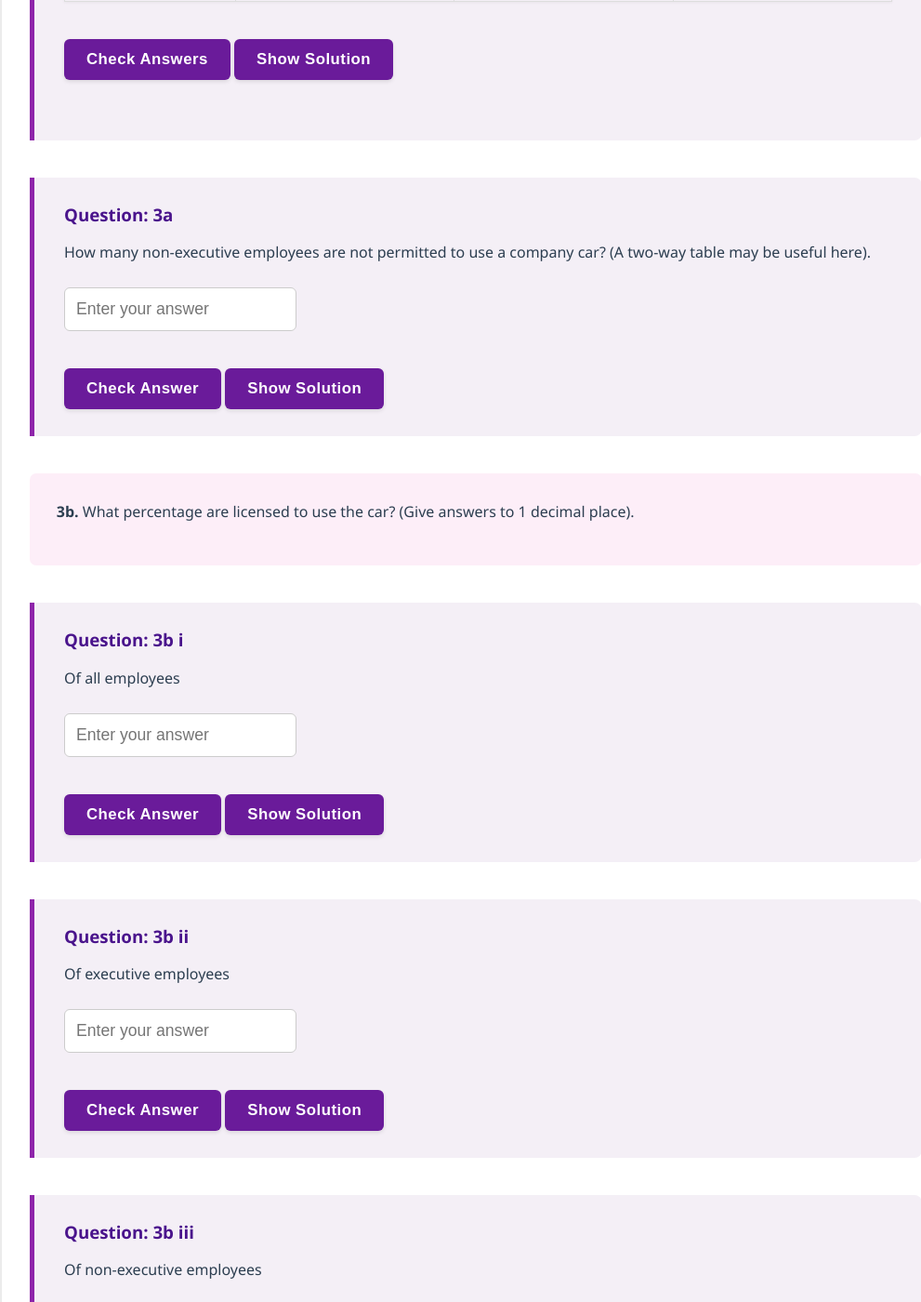
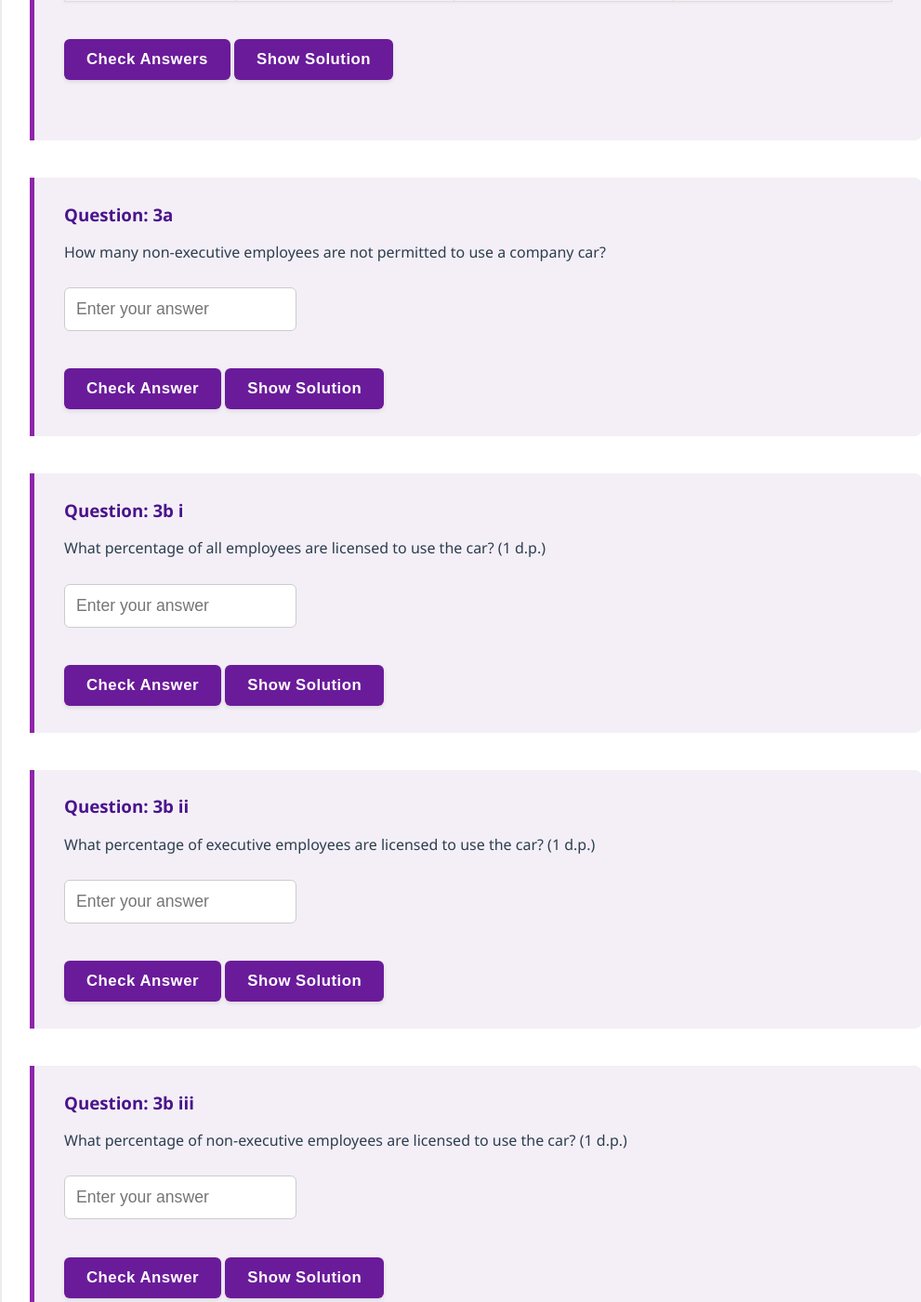
Before and after one commit to probe973/nbs-4104b, a Jekyll site: the page built from descriptive/06-problems.md, in a window 1280 px wide and 1400 px high, scrolled down 7584 px. Shown: the whole window at 93% size, without its empty margins (128-1119 px from the left). Built offline with Jekyll 4.4.1, drawn with Linux system fonts in a browser that asks for light colours.

Commit message:
Refine question texts and tolerance values

```diff
--- a/descriptive/06-problems.md
+++ b/descriptive/06-problems.md
@@ -307,41 +307,38 @@ There are **22** people in the company that are permitted to use a company car.
 {% include question_numerical.html
     id="ds_q3a"
     title="3a"
-    question_text="How many non-executive employees are not permitted to use a company car? (A two-way table may be useful here)."
+    question_text="How many non-executive employees are not permitted to use a company car?"
     correct_answer="58"
     tolerance="0"
     solution_text="Read from table"
 %}
 
 <!-- 3b -->
-<div class="instructions" markdown="1">
-**3b.** What percentage are licensed to use the car? (Give answers to 1 decimal place).
-</div>
 
 {% include question_numerical.html
     id="ds_q3b_1"
     title="3b i"
-    question_text="Of all employees"
+    question_text="What percentage of all employees are licensed to use the car? (1 d.p.)"
     correct_answer="26.8"
-    tolerance="0.1"
+    tolerance="0.05"
     solution_text="$22 \div 82 \times 100 = 26.8\%$."
 %}
 
 {% include question_numerical.html
     id="ds_q3b_2"
     title="3b ii"
-    question_text="Of executive employees"
+    question_text="What percentage of executive employees are licensed to use the car? (1 d.p.)"
     correct_answer="83.3"
-    tolerance="0.1"
+    tolerance="0.05"
     solution_text="$10 \div 12 \times 100 = 83.3\%$."
 %}
 
 {% include question_numerical.html
     id="ds_q3b_3"
     title="3b iii"
-    question_text="Of non-executive employees"
+    question_text="What percentage of non-executive employees are licensed to use the car? (1 d.p.)"
     correct_answer="17.1"
-    tolerance="0.1"
+    tolerance="0.05"
     solution_text="$12 \div 70 \times 100 = 17.1\%$."
 %}
 
```
